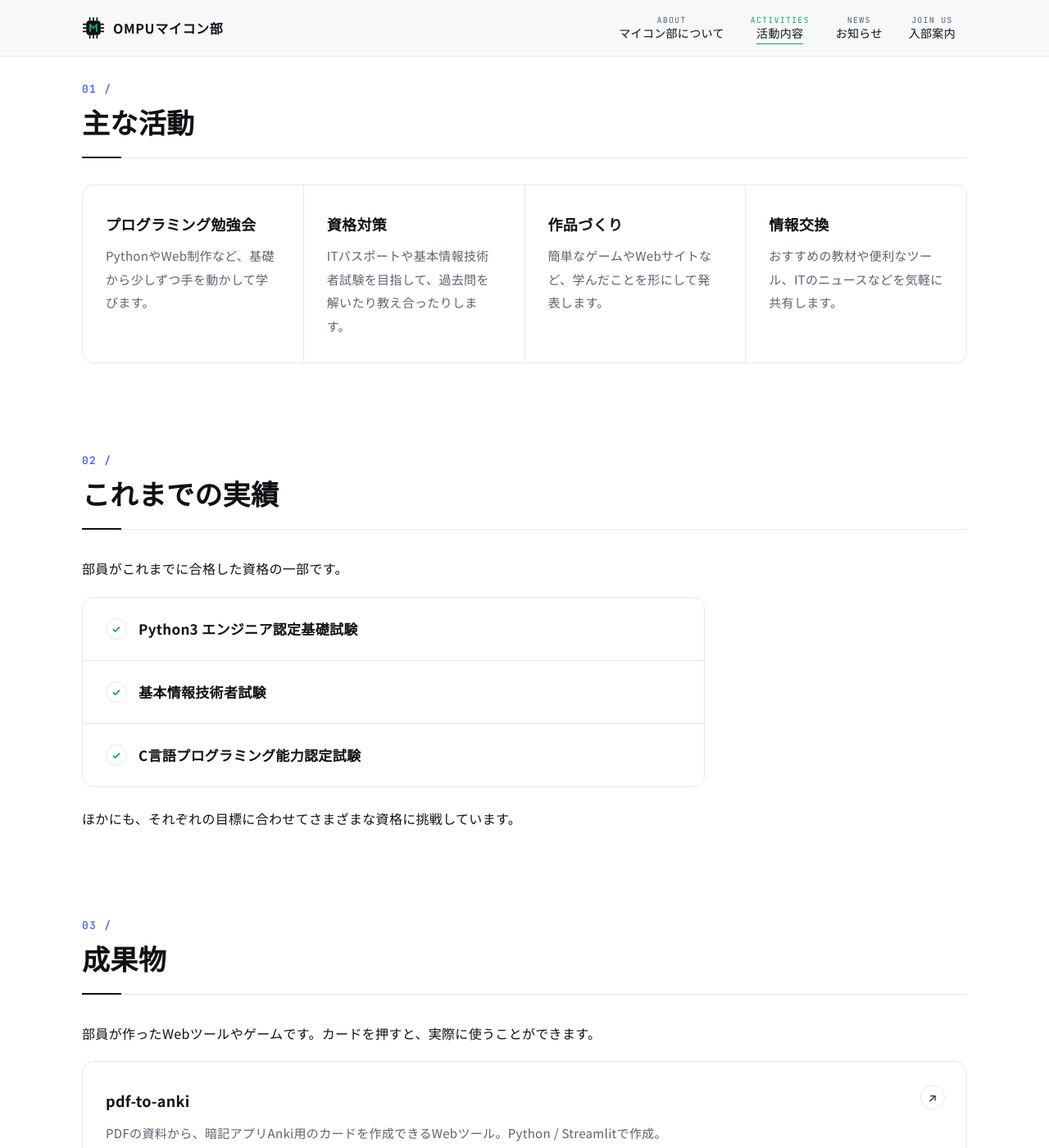
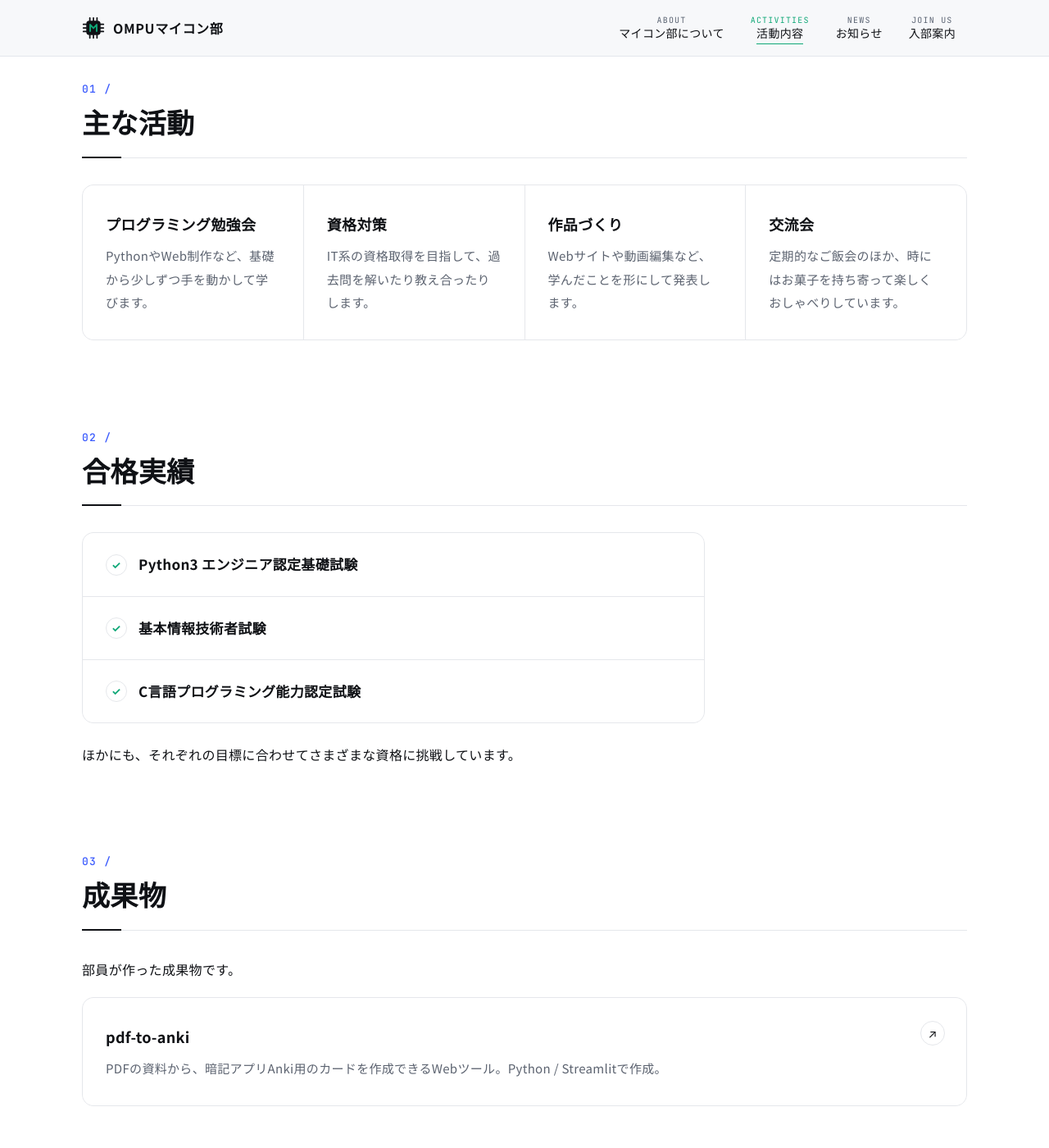
Before and after one commit to ompu-maikon/ompu-maikon.github.io, a Jekyll site: the page built from activities.md, in a window 1280 px wide and 1400 px high, scrolled down 435 px. Shown: the whole window at 82% size. Built offline with Jekyll 4.4.1, drawn with Linux system fonts in a browser that asks for light colours.

Commit message:
Add files via upload

```diff
--- a/_config.yml
+++ b/_config.yml
@@ -35,7 +35,7 @@ nav:
     title: お知らせ
     label: News
     url: /news/
-    desc: 活動報告やイベントの告知など、最新の情報をお届けします。
+    desc: 活動報告など、マイコン部の最新情報をお届けします。
   - id: join
     title: 入部案内
     label: Join us
--- a/activities.md
+++ b/activities.md
@@ -10,13 +10,11 @@ lead: 勉強会、資格対策、作品づくり。学んだことを形にし
 ## 主な活動 {#main}
 
 - **プログラミング勉強会** PythonやWeb制作など、基礎から少しずつ手を動かして学びます。
-- **資格対策** ITパスポートや基本情報技術者試験を目指して、過去問を解いたり教え合ったりします。
-- **作品づくり** 簡単なゲームやWebサイトなど、学んだことを形にして発表します。
-- **情報交換** おすすめの教材や便利なツール、ITのニュースなどを気軽に共有します。
+- **資格対策** IT系の資格取得を目指して、過去問を解いたり教え合ったりします。
+- **作品づくり** Webサイトや動画編集など、学んだことを形にして発表します。
+- **交流会** 定期的なご飯会のほか、時にはお菓子を持ち寄って楽しくおしゃべりしています。
 
-## これまでの実績 {#results}
-
-部員がこれまでに合格した資格の一部です。
+## 合格実績 {#results}
 
 - **Python3 エンジニア認定基礎試験**
 - **基本情報技術者試験**
@@ -26,6 +24,6 @@ lead: 勉強会、資格対策、作品づくり。学んだことを形にし
 
 ## 成果物 {#works}
 
-部員が作ったWebツールやゲームです。カードを押すと、実際に使うことができます。
+部員が作った成果物です。
 
 - **[pdf-to-anki](https://pdf-to-anki-9x6wttcjmicpxgs77gdwiw.streamlit.app)** PDFの資料から、暗記アプリAnki用のカードを作成できるWebツール。Python / Streamlitで作成。
```
Also changed, not shown: news.md (+1 -1 lines), README.md.
